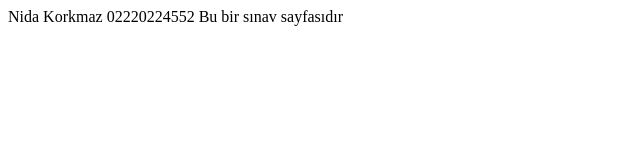
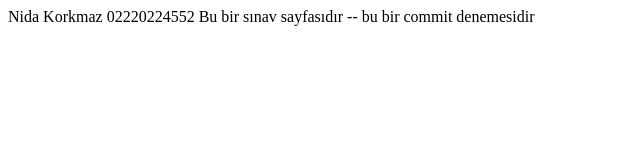
Before and after one commit to Nidakorkmaz/YMGVize, a plain HTML site: page index.html in a window 1280 px wide. Shown: the whole page, without its empty margins (0-640 px from the left). Drawn offline with Linux system fonts and the light colour scheme.

Commit message:
ilk commit index.html

```diff
--- a/index.html
+++ b/index.html
@@ -4,6 +4,7 @@
 Nida Korkmaz
 02220224552
 Bu bir sınav sayfasıdır
+  -- bu bir commit denemesidir
 <body>
 <head>
 <html>
```
